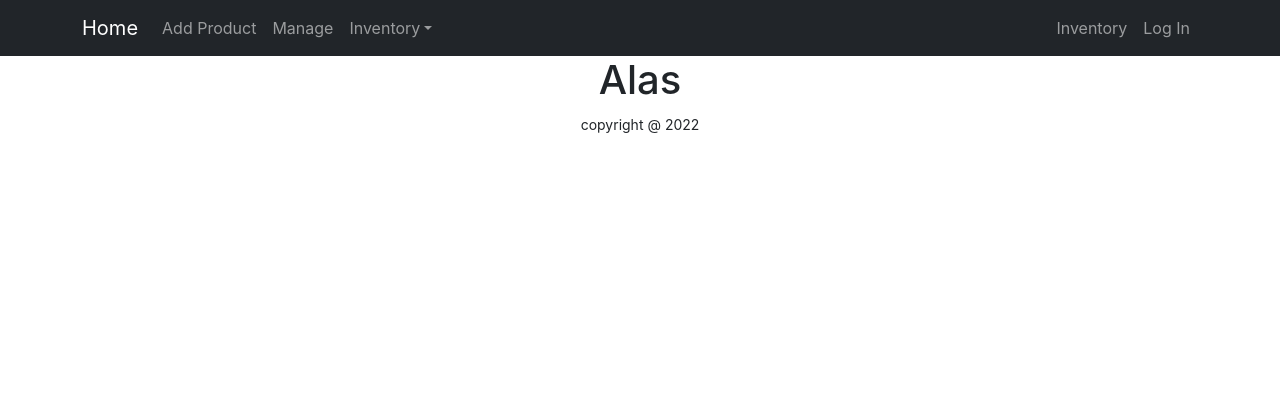
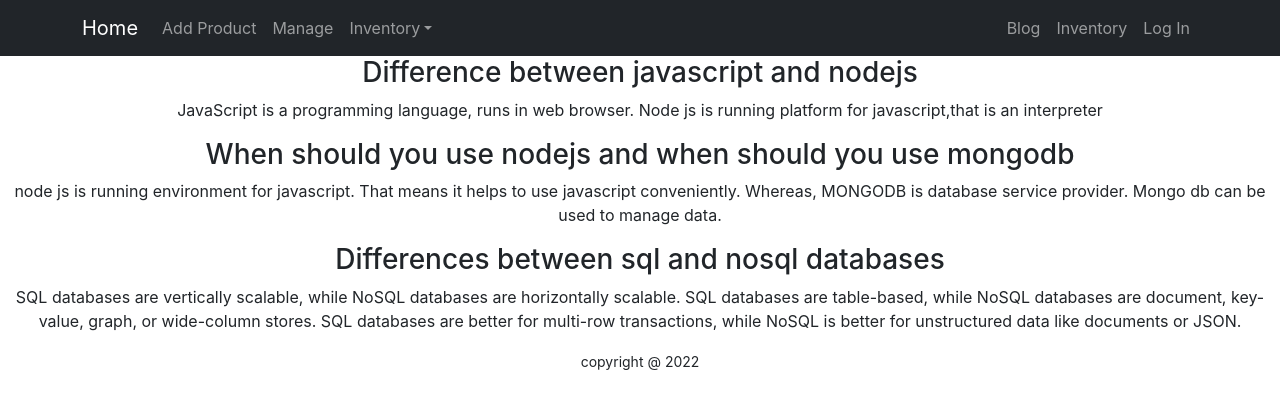
Before and after one commit to sadiqss/warehouse-management-client, a React (Create React App) app: page /blog in a window 1280 px wide. Shown: the top 408 px of the page. Built offline with nearby package versions, Linux system fonts and the light colour scheme.

Commit message:
readme edited

```diff
--- a/src/App.js
+++ b/src/App.js
@@ -12,6 +12,7 @@ import Manage from './Pages/Manage/Manage';
 import { ToastContainer } from 'react-toastify';
 import RequireAuth from './Pages/Login/RequireAuh/RequireAuth';
 import AddProduct from './Pages/AddProduct/AddProduct';
+import Blog from './Pages/Blog/Blog';
 
 
 function App() {
@@ -22,6 +23,7 @@ function App() {
         <Route path='/' element={<Home></Home>}></Route>
         <Route path='/inventory' element={<Inventory></Inventory>}></Route>
         <Route path='/login' element={<Login></Login>}></Route>
+        <Route path='/blog' element={<Blog></Blog>}></Route>
         <Route path='/register' element={<Register></Register>}></Route>
         <Route path='/addproduct' element={<AddProduct></AddProduct>}></Route>
         <Route path='/manage' element={
--- /dev/null
+++ b/src/Pages/Blog/Blog.js
@@ -0,0 +1,29 @@
+import React from 'react';
+
+const Blog = () => {
+    return (
+        <div>
+            <div>
+                <h3>
+                    Difference between javascript and nodejs
+                </h3>
+                <p>JavaScript is a programming language, runs in web browser. Node js is running platform for javascript,that is an interpreter</p>
+            </div>
+            <div>
+                <h3>
+                    When should you use nodejs and when should you use mongodb
+                </h3>
+                <p>node js is running environment for javascript. That means it helps to use javascript conveniently. Whereas, MONGODB is database service provider. Mongo db can be used to manage data.</p>
+            </div>
+            <div>
+                <h3>
+                    Differences between sql and nosql databases
+                </h3>
+                <p>SQL databases are vertically scalable, while NoSQL databases are horizontally scalable. SQL databases are table-based, while NoSQL databases are document, key-value, graph, or wide-column stores. SQL databases are better for multi-row transactions, while NoSQL is better for unstructured data like documents or JSON.</p>
+            </div>
+        </div>
+
+    );
+};
+
+export default Blog;
--- a/src/Pages/Shared/Headers/Headers.js
+++ b/src/Pages/Shared/Headers/Headers.js
@@ -21,6 +21,7 @@ const Headers = () => {
                         </NavDropdown>
                     </Nav>
                     <Nav>
+                        <Nav.Link as={Link} to='blog' >Blog</Nav.Link>
                         <Nav.Link as={Link} to='inventory' >Inventory</Nav.Link>
                         <Nav.Link as={Link} to='login' >
                             Log In
```
Also changed, not shown: firebase.json (added), 2 other files (tests, documents, lock files or other folders).
